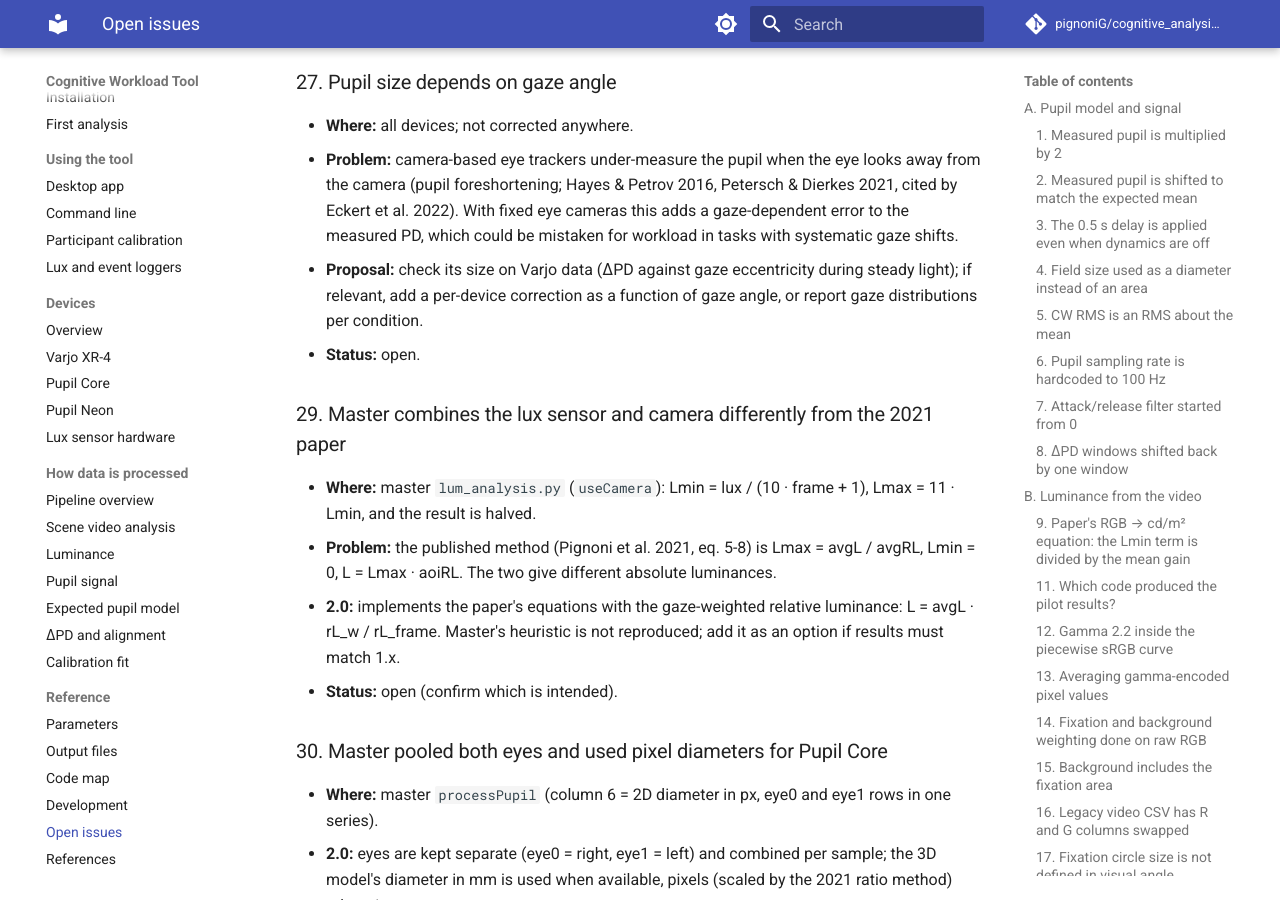
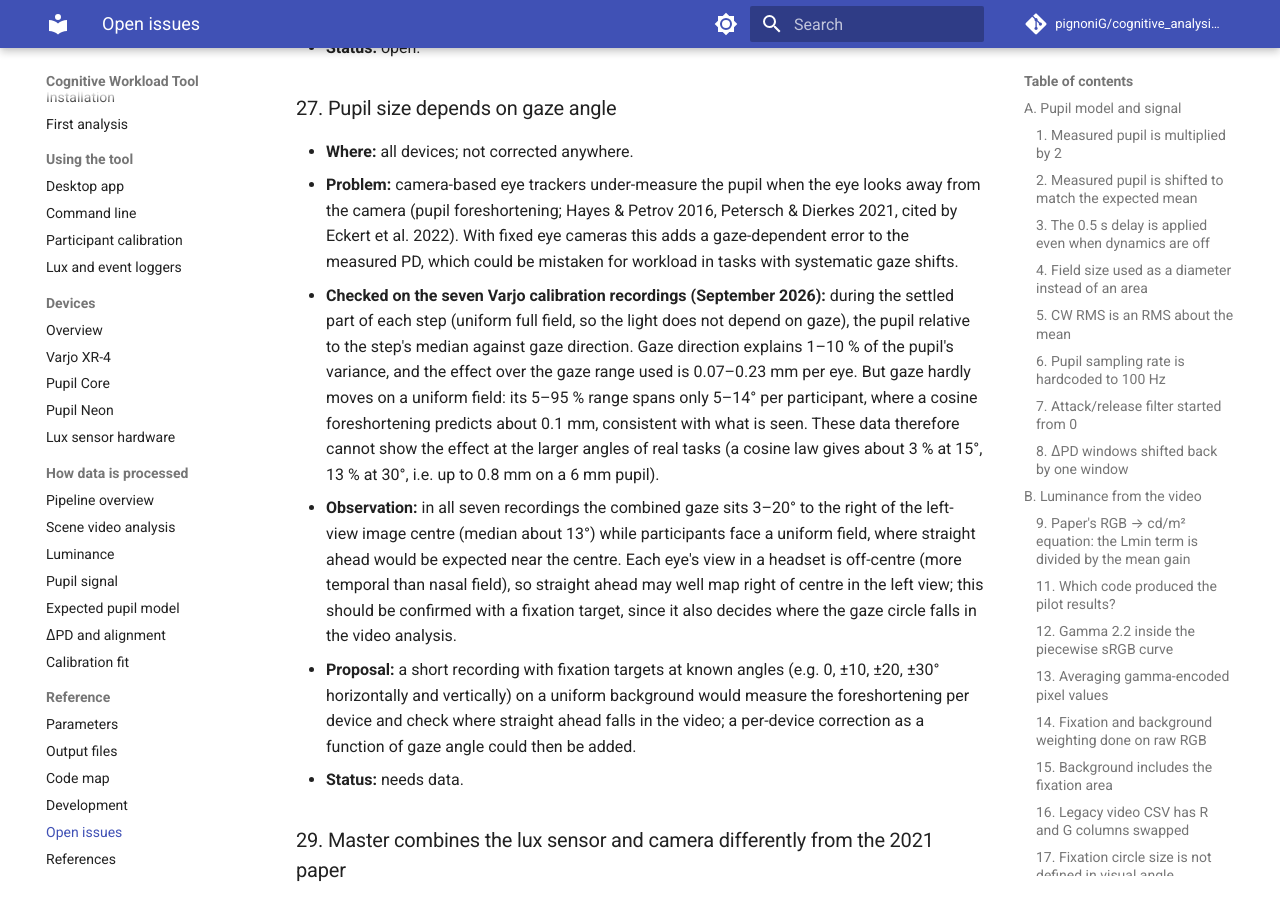
Before and after one commit to pignoniG/cognitive_analysis_tool, an MkDocs documentation site: the page built from docs/OPEN_ISSUES.md, in a window 1280 px wide and 900 px high, scrolled down 10237 px. Built offline with MkDocs 1.6.1 and Material for MkDocs 9.7.7, drawn with Linux system fonts in a browser that asks for light colours; comment, search, counter and statistics services are not loaded; some of the changed text lies outside the part shown.

Commit message:
Start each logged event at its own time; check gaze-angle effects
The event log reader used only the first row's start and chained the
durations, so a pause between phases shifted every later event. Each
event now starts at its own logged time; a row without a readable start
follows the previous one. Open issue 22 is fixed except for old logs
without a time zone.

Open issue 27 records a check on the calibration recordings: pupil size
depends on gaze direction by 0.07-0.23 mm over the small gaze range of a
uniform field; larger angles need a fixation-target recording, which
would also confirm where straight ahead falls in the left view.

```diff
--- a/docs/OPEN_ISSUES.md
+++ b/docs/OPEN_ISSUES.md
@@ -267,9 +267,11 @@
   analysis, so events shift by hours when analysed elsewhere. Events are also assumed to be back-to-back
   (only the first start time is read; the rest are accumulated durations).
 - **Proposal:** store event times with a zone or as unix time, and read each event's own start.
-- **2.0:** `tools/event_logger.py` now writes times with the UTC offset, which the reader handles. Logs made with
-  the old logger are still read in the local zone, and events are still assumed back-to-back.
-- **Status:** partly fixed.
+- **2.0:** `tools/event_logger.py` now writes times with the UTC offset, which the reader handles. Each event starts
+  at its own start time (September 2026), so gaps between events are kept; a row without a readable start follows the
+  previous event. Logs made with the old logger, without a zone, are still read in the local zone of the analysing
+  computer.
+- **Status:** partly fixed (old logs without a zone).
 
 ### 23. Lux sensor conversion constants are undocumented
 - **Where:** `data_tools.readLux` (`1.706061 * x + 0.66935`, then `/ 2.2`, time × 0.001, one file per local hour).
@@ -302,9 +304,22 @@
   (pupil foreshortening; Hayes & Petrov 2016, Petersch & Dierkes 2021, cited by Eckert et al. 2022). With fixed eye
   cameras this adds a gaze-dependent error to the measured PD, which could be mistaken for workload in tasks with
   systematic gaze shifts.
-- **Proposal:** check its size on Varjo data (ΔPD against gaze eccentricity during steady light); if relevant, add a
-  per-device correction as a function of gaze angle, or report gaze distributions per condition.
-- **Status:** open.
+- **Checked on the seven Varjo calibration recordings (September 2026):** during the settled part of each step
+  (uniform full field, so the light does not depend on gaze), the pupil relative to the step's median against gaze
+  direction. Gaze direction explains 1–10 % of the pupil's variance, and the effect over the gaze range used is
+  0.07–0.23 mm per eye. But gaze hardly moves on a uniform field: its 5–95 % range spans only 5–14° per participant,
+  where a cosine foreshortening predicts about 0.1 mm, consistent with what is seen. These data therefore cannot
+  show the effect at the larger angles of real tasks (a cosine law gives about 3 % at 15°, 13 % at 30°, i.e. up to
+  0.8 mm on a 6 mm pupil).
+- **Observation:** in all seven recordings the combined gaze sits 3–20° to the right of the left-view image centre
+  (median about 13°) while participants face a uniform field, where straight ahead would be expected near the
+  centre. Each eye's view in a headset is off-centre (more temporal than nasal field), so straight ahead may well map
+  right of centre in the left view; this should be confirmed with a fixation target, since it also decides where the
+  gaze circle falls in the video analysis.
+- **Proposal:** a short recording with fixation targets at known angles (e.g. 0, ±10, ±20, ±30° horizontally and
+  vertically) on a uniform background would measure the foreshortening per device and check where straight ahead
+  falls in the video; a per-device correction as a function of gaze angle could then be added.
+- **Status:** needs data.
 
 ### 29. Master combines the lux sensor and camera differently from the 2021 paper
 - **Where:** master `lum_analysis.py` (`useCamera`): Lmin = lux / (10 · frame + 1), Lmax = 11 · Lmin, and the
```
Also changed, not shown: 2 other files.
